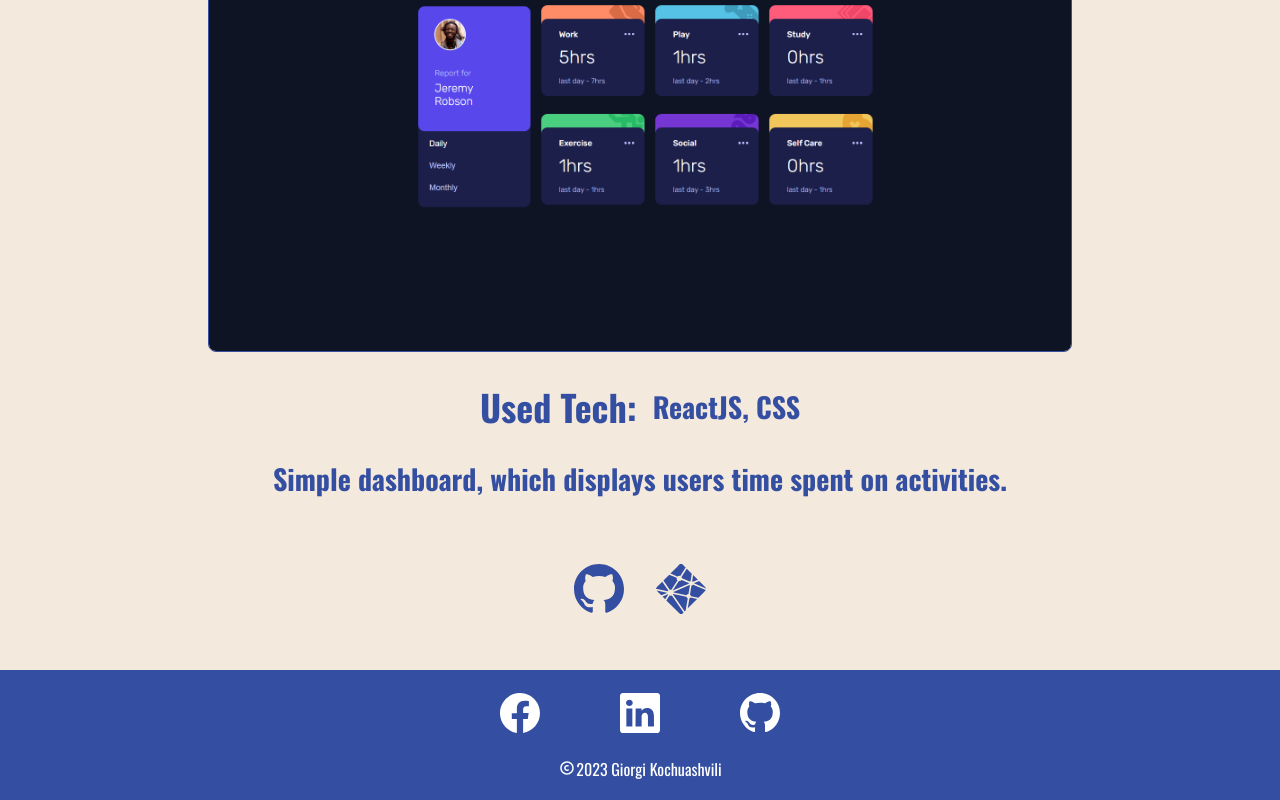
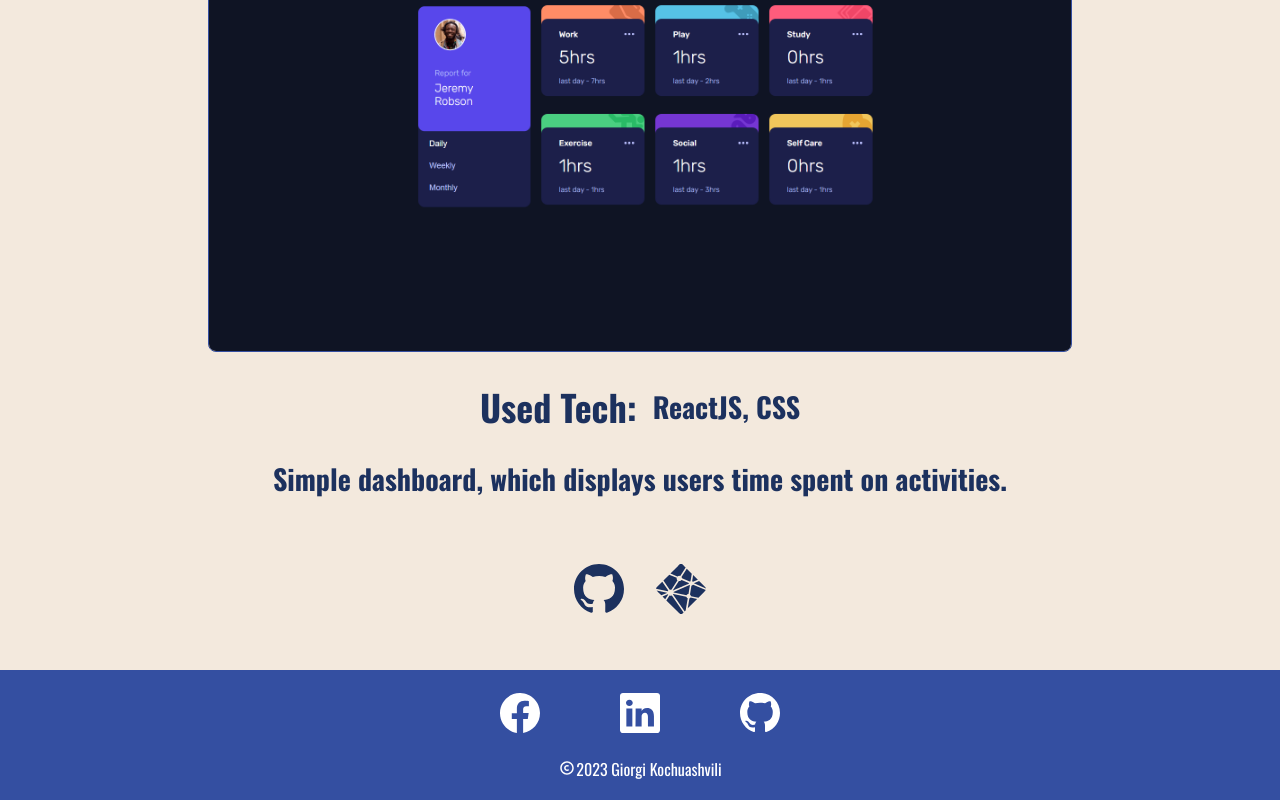
Before and after one commit to giorgio324/portfolio-website, a React (Create React App) app: page /projects/1 in a window 1280 px wide. Shown: the part 363-1163 px from the top of the page. Built offline with nearby package versions, Linux system fonts and the light colour scheme.

Commit message:
fixed homepage animation bug and tweaked colors

```diff
--- a/src/pages/Home.css
+++ b/src/pages/Home.css
@@ -35,11 +35,18 @@
  width: 100%;
  margin-bottom: 55px;
  font-size: 28px;
- animation: fadeIn 4s forwards;
  word-break: normal;
  text-align: center;
  min-height: 110px;
+ animation: fadeIn 2.5s forwards;
 }
+
+.hide {
+ opacity: 0;
+ min-height: 110px;
+ margin-bottom: 55px;
+}
+
 
 @keyframes fadeIn {
  0% {
--- a/src/pages/Home.jsx
+++ b/src/pages/Home.jsx
@@ -7,8 +7,6 @@ const Home = () => {
   const helloTextFinal = '< Hello';
   const worldTextFinal = 'World >';
   const name = 'My Name Is Giorgi';
-  const description =
-    'A Front End developer with a passion for learning and creating MORE';
   useEffect(() => {
     let currentHelloIndex = 0;
     let currentWorldIndex = 0;
@@ -42,7 +40,9 @@ const Home = () => {
           <h1 className='animated-text'>{worldText}</h1>
         </div>
         <div className='description-container'>
-          <h3 className='description'>{finished ? description : ''}</h3>
+          <h3 className={finished ? 'show description' : 'hide '}>
+            A Front End developer with a passion for learning and creating MORE
+          </h3>
         </div>
       </div>
       <div className='skills-container'>
--- a/src/pages/ProjectDisplay.css
+++ b/src/pages/ProjectDisplay.css
@@ -2,7 +2,6 @@
  margin: 0 auto;
  padding: 0 1rem;
  min-height: calc(100vh - 73px);
- color: var(--clr-primary);
 }
 
 .project h1 {
@@ -53,7 +52,7 @@
 
 .project-icon {
  font-size: 35px;
- color: var(--clr-primary);
+ color: var(--clr-font);
  cursor: pointer;
  transition: var(--transition);
  margin: 2rem 0;
```
